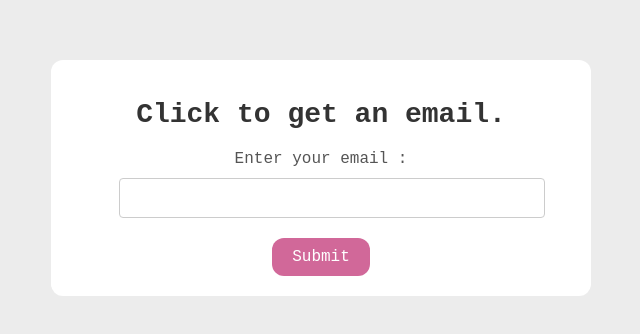
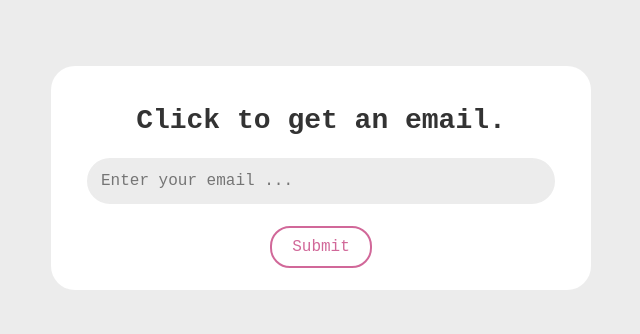
Before and after one commit to maeBoittiaux/email-sender, a Next.js app: page / in a window 1280 px wide. Shown: the part 222-556 px from the top of the page, without its empty margins (319-959 px from the left). Built offline with nearby package versions, Linux system fonts and the light colour scheme.

Commit message:
Even more improved version of css file

```diff
--- a/src/pages/index.tsx
+++ b/src/pages/index.tsx
@@ -25,15 +25,13 @@ export default function HomePage() {
         <div className="container">
             <h1>Click to get an email.</h1>
             <form onSubmit={handleSubmit}>
-                <label>
-                    Enter your email :
                 <input
                     type="email"
                     value={email}
                     onChange={(e) => setEmail(e.target.value)}
+                    placeholder='Enter your email ...'
                     required
                 />
-                </label>
                 <button type="submit">Submit</button>
             </form>
         </div>
--- a/src/styles/global.css
+++ b/src/styles/global.css
@@ -13,13 +13,12 @@ body {
     margin: auto;
     padding: 20px;
     background-color: #ffffff;
-    border-radius: 12px;
+    border-radius: 24px;
     text-align: center;
 }
 
 h1 {
     font-size: 28px;
-    margin-bottom: 20px;
     color: #333;
 }
 
@@ -29,34 +28,32 @@ form {
     align-items: center;
 }
 
-label {
-    font-size: 16px;
-    margin-bottom: 10px;
-    color: #555;
-}
-
 input[type="email"] {
     font-family: "Courier New", Courier, monospace;
-    width: 100%;
-    padding: 10px;
-    margin: 10px 0;
-    border: 1px solid #ccc;
-    border-radius: 4px;
+    width: 440px;
+    padding: 12px;
+    margin-bottom: 20px;
+    margin-top: 4px;
+    border: 2px solid #ececec;
+    border-radius: 40px;
     font-size: 16px;
+    background-color: #ececec;
 }
 
 button[type="submit"] {
     font-family: "Courier New", Courier, monospace;
     padding: 10px 20px;
-    background-color: #d16899;
-    color: #fff;
-    border: none;
-    border-radius: 12px;
+    background-color: #fff;
+    color: #d16899;
+    border-radius: 20px;
     cursor: pointer;
     font-size: 16px;
-    transition: background-color 0.3s ease;
+    transition: background-color 0.2s;
+    border: 2px solid #d16899;
+    margin: 2px;
 }
 
 button[type="submit"]:hover {
-    background-color: #a14b77;
+    background-color: #d16899;
+    color: #fff;
 }
```
Lines whose indentation alone changed are shown as unchanged.
